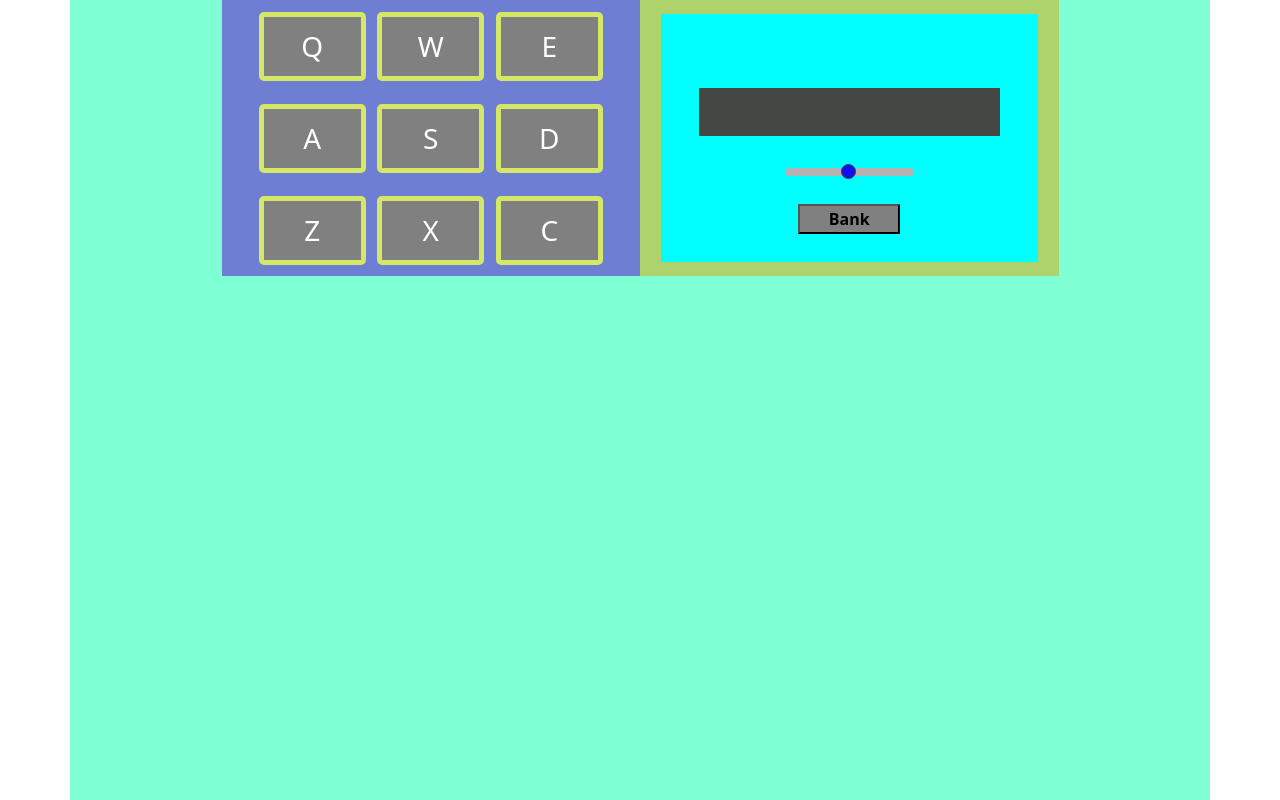
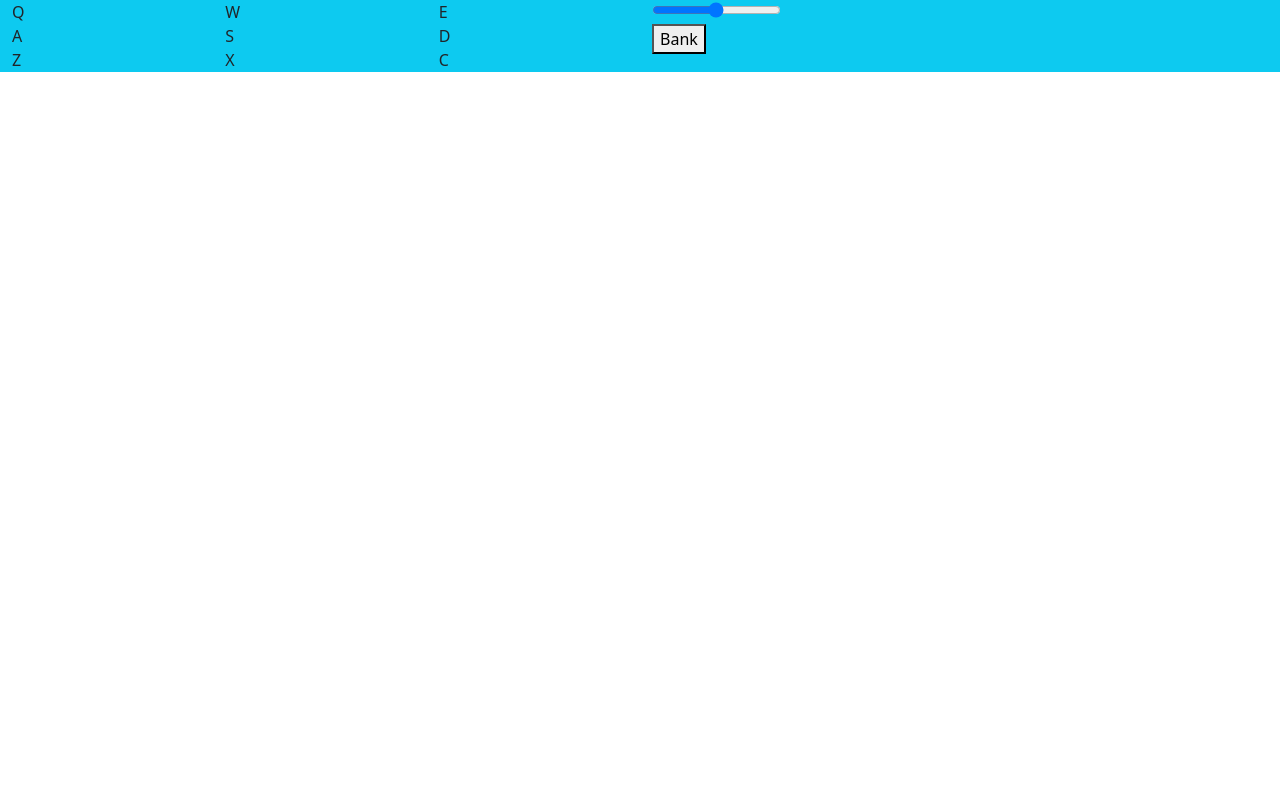
Before and after one commit to hoanggia92202/drum-machine, a React (Create React App) app: page / in a window 1280 px wide. Shown: the top 800 px of the page. Built offline with nearby package versions, Linux system fonts and the light colour scheme.

Commit message:
remove all css classes

```diff
--- a/src/App.css
+++ b/src/App.css
@@ -1,40 +1,25 @@
 .container {
-}
-
-@media (min-width: 600px) {
-  .container {
-    display: grid;
-    grid-template-columns: 0.5fr 0.5fr 0.5fr 0.5fr 0.5fr 0.5fr 0.5fr 0.5fr;
-    grid-template-rows: 1fr 1fr 1fr 1fr;
-    grid-template-areas: 'padding left-control left-control left-control right-control right-control right-control';
-    background-color: aquamarine;
-  }
 }
 
 /* left-control */
 .left-control {
-  grid-area: left-control;
-  display: flex;
-  flex-direction: column;
-  justify-content: space-around;
-  align-items: center;
-  background-color: rgb(109, 126, 211);
 }
 
 .key-row {
-  display: flex;
-  justify-content: space-around;
-  width: 85%;
-  height: 25%;
+  background-color: chocolate;
+}
+
+/* right-control */
+.right-control {
 }
 
 .keys {
   display: flex;
   justify-content: center;
   align-items: center;
-  width: 30%;
+
   border-radius: 5px;
-  position: relative;
+
   background-color: gray;
   border: thick solid #d4e766;
   font-size: 28px;
@@ -45,15 +30,6 @@
   overflow: hidden;
   cursor: pointer;
   user-select: none;
-}
-
-/* right-control */
-.right-control {
-  grid-area: right-control;
-  display: flex;
-  justify-content: center;
-  align-items: center;
-  background-color: rgb(174, 211, 109);
 }
 
 .switch-pad {
--- a/src/App.js
+++ b/src/App.js
@@ -2,57 +2,59 @@ import './App.css';
 
 const App = () => {
   return (
-    <div className='container'>
-      <div className='padding'></div>
-      <div className='left-control'>
-        <div className='key-row'>
-          <div id='q' className='keys'>
+    <div className='container-fluid bg-info'>
+      <div className='row'>
+        <div id='left-control' className='col-md-6'>
+          <div id='key-row' className='row'>
+            <div id='q' className='col-4'>
               <audio id='Q'></audio>Q
             </div>
-          <div id='w' className='keys'>
+            <div id='w' className='col-4'>
               <audio id='W'></audio>W
             </div>
-          <div id='e' className='keys'>
+            <div id='e' className='col-4'>
               <audio id='E'></audio>E
             </div>
           </div>
-        <div className='key-row'>
-          <div id='a' className='keys'>
+          <div id='key-row' className='row'>
+            <div id='a' className='col-4'>
               <audio id='A'></audio>A
             </div>
-          <div id='s' className='keys'>
+            <div id='s' className='col-4'>
               <audio id='S'></audio>S
             </div>
-          <div id='d' className='keys'>
+            <div id='d' className='col-4'>
               <audio id='D'></audio>D
             </div>
           </div>
-        <div className='key-row'>
-          <div id='z' className='keys'>
+          <div id='key-row' className='row'>
+            <div id='z' className='col-4'>
               <audio id='Z'></audio>Z
             </div>
-          <div id='x' className='keys'>
+            <div id='x' className='col-4'>
               <audio id='X'></audio>X
             </div>
-          <div id='c' className='keys'>
+            <div id='c' className='col-4'>
               <audio id='C'></audio>C
             </div>
           </div>
         </div>
-      <div className='right-control'>
-        <div className='switch-pad'>
-          <div className='power-container'></div>
-          <div id='display' className='lcd'></div>
-          <div className='volume-container'>
-            <div id='volume-screen' className='volume-screen'></div>
-            <input id='volume-control' className='slider-off' type='range' min='1' max='100' />
+
+        <div id='right-control' className='col-md-6'>
+          <div id='switch-pad'>
+            <div id='power-container'></div>
+            <div id='display' className=''></div>
+            <div id='volume-container'>
+              <div id='volume-screen'></div>
+              <input id='volume-control' type='range' min='1' max='100' />
             </div>
-          <div className='power-container'>
-            <button id='bank-button' className='bank-button'>
+            <div id='power-container'>
+              <button id='bank-button' className=''>
                 Bank
               </button>
             </div>
-          <div id='bank-name' className='bank-name'></div>
+            <div id='bank-name' className=''></div>
+          </div>
         </div>
       </div>
     </div>
```
Also changed, not shown: src/index.css (+3 -5 lines). Lines whose indentation alone changed are shown as unchanged.
